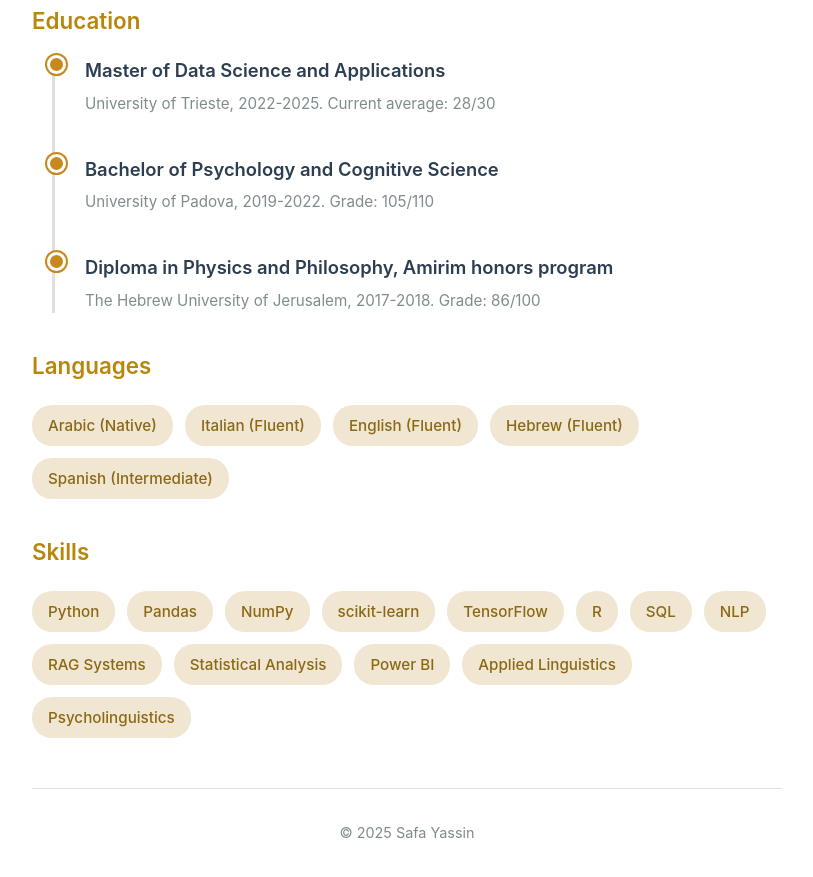
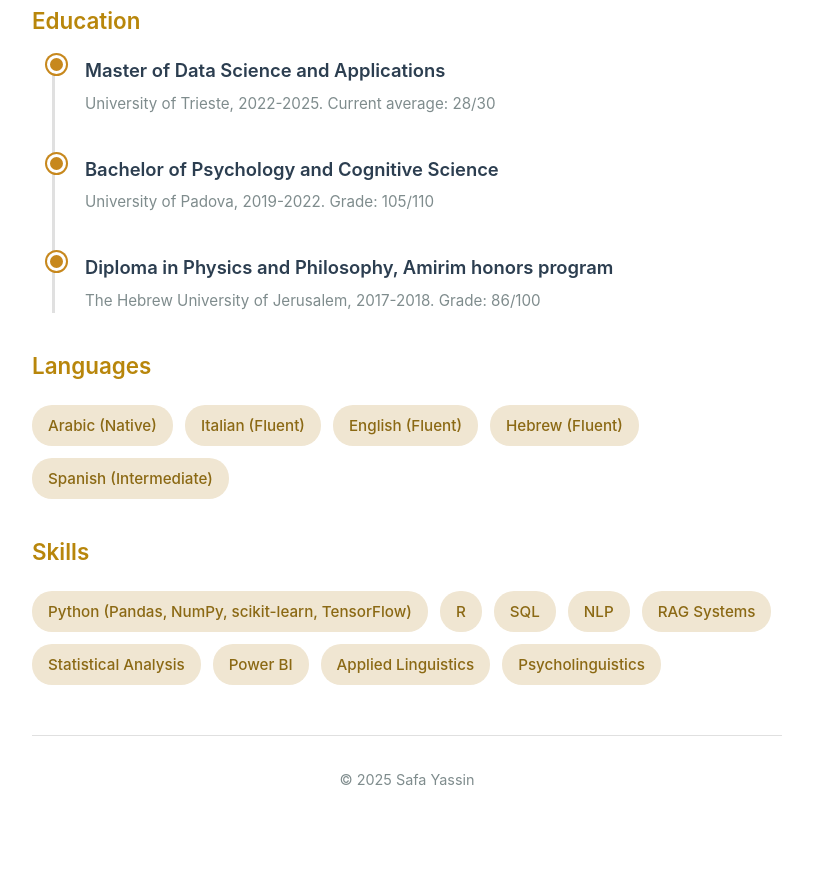
Before and after one commit to safayassino/safayassino.github.io, a plain HTML site: page index.html in a window 1280 px wide. Shown: the part 2146-3023 px from the top of the page, without its empty margins (233-1046 px from the left). After the commit the page ends 2990 px from the top, so only its background shows below. Drawn offline with Linux system fonts and the light colour scheme.

Commit message:
corrected libraries

```diff
--- a/index.html
+++ b/index.html
@@ -318,11 +318,7 @@
     <section>
         <h2>Skills</h2>
         <div class="tag-container">
-            <span class="tag">Python</span>
-            <span class="tag">Pandas</span>
-            <span class="tag">NumPy</span>
-            <span class="tag">scikit-learn</span>
-            <span class="tag">TensorFlow</span>
+            <span class="tag">Python (Pandas, NumPy, scikit-learn, TensorFlow)</span>
             <span class="tag">R</span>
             <span class="tag">SQL</span>
             <span class="tag">NLP</span>
```
